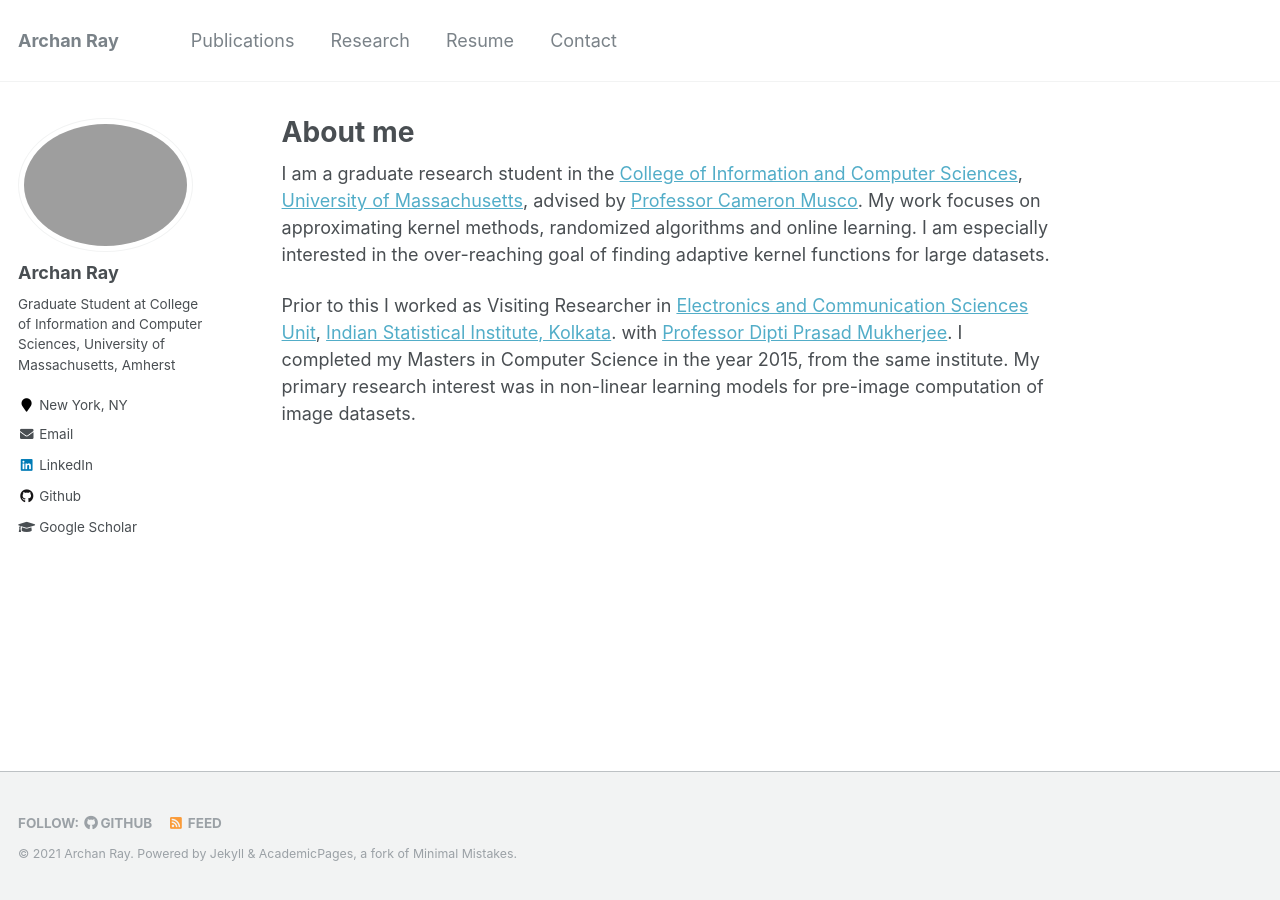
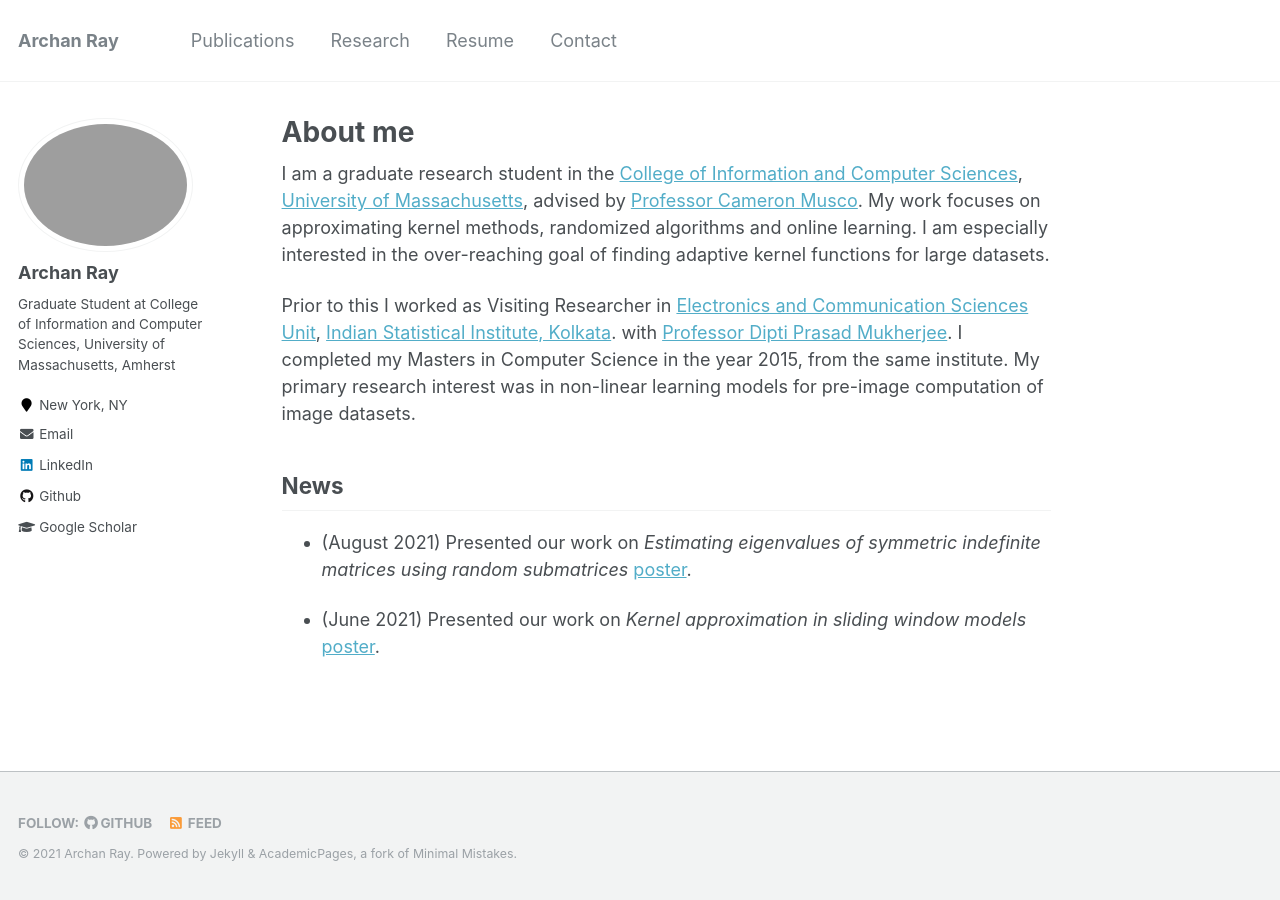
Before and after one commit to archanray/archanray.github.io, a Jekyll site: the page built from _pages/about.md, in a window 1280 px wide. Built offline with Jekyll 4.4.1, drawn with Linux system fonts in a browser that asks for light colours.

Commit message:
edit news

```diff
--- a/_pages/about.md
+++ b/_pages/about.md
@@ -11,3 +11,9 @@
 I am a graduate research student in the [College of Information and Computer Sciences](https://www.cics.umass.edu/), [University of Massachusetts](https://www.umass.edu/), advised by [Professor Cameron Musco](https://www.cameronmusco.com). My work focuses on approximating kernel methods, randomized algorithms and online learning. I am especially interested in the over-reaching goal of finding adaptive kernel functions for large datasets.
 
 Prior to this I worked as Visiting Researcher in [Electronics and Communication Sciences Unit](https://www.isical.ac.in/~ecsu), [Indian Statistical Institute, Kolkata](https://www.isical.ac.in). with [Professor Dipti Prasad Mukherjee](https://www.isical.ac.in/~dipti/). I completed my Masters in Computer Science in the year 2015, from the same institute. My primary research interest was in non-linear learning models for pre-image computation of image datasets.
+
+## News
+
+* (August 2021) Presented our work on *Estimating eigenvalues of symmetric indefinite matrices using random submatrices* [poster](https://drive.google.com/file/d/1YiBQzSQ7trBYcctzdalm0E1A6d7HbjUB/view?usp=sharing).
+
+* (June 2021) Presented our work on *Kernel approximation in sliding window models* [poster](https://www.local-algorithms.com/posters/archan.pdf).
```
Also changed, not shown: _pages/publications.md (+5 -5 lines).
